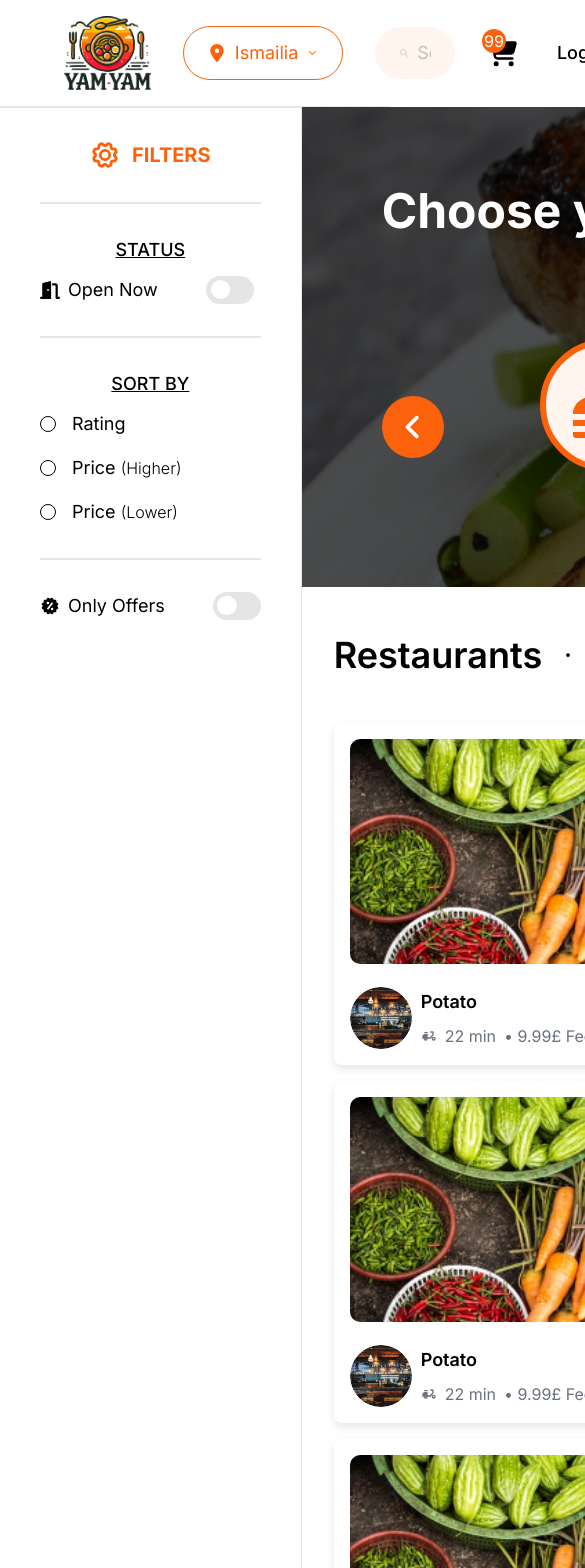
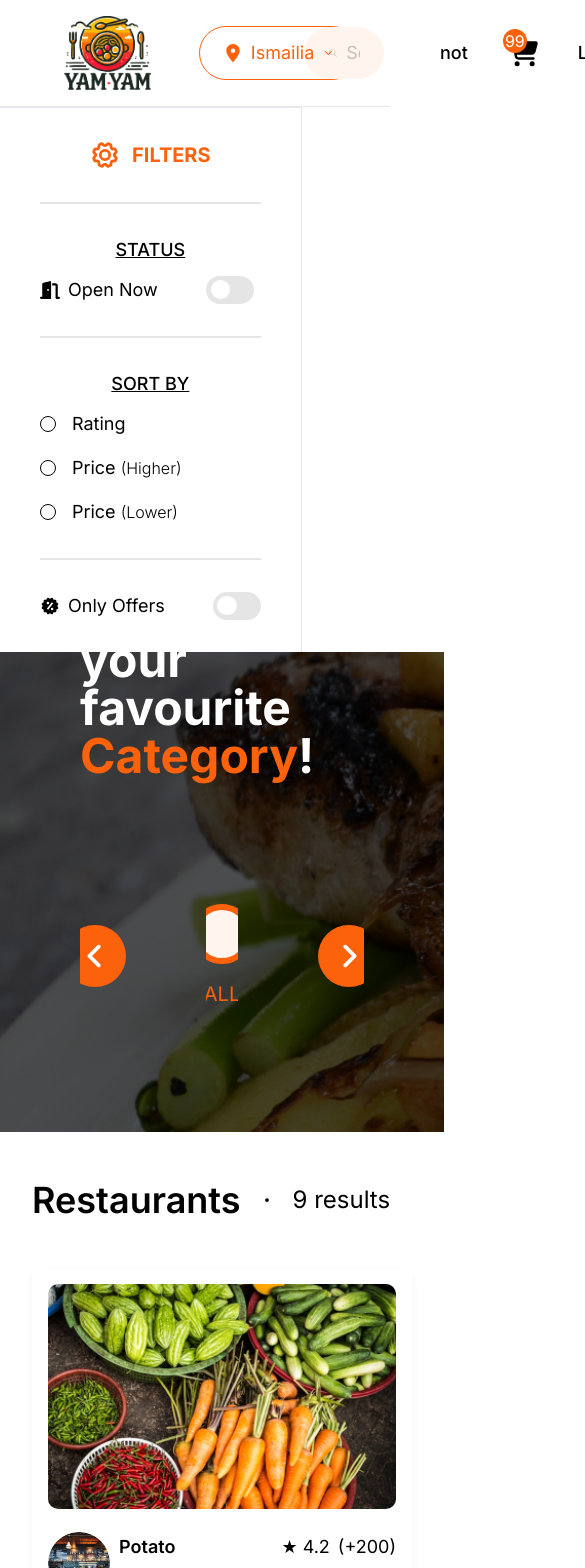
Before and after one commit to elsayedessam003/YumYum, a React (Vite) app in the folder Client/: page /restaurants in a window 390 px wide. Shown: the top 1568 px of the page, 585 px wide, since content can reach past the window. Built offline with nearby package versions, Linux system fonts and the light colour scheme.

Commit message:
adjusted some style

```diff
--- a/Client/src/components/Cart/CartButton.jsx
+++ b/Client/src/components/Cart/CartButton.jsx
@@ -10,12 +10,12 @@ function CartButton({ itemsNumber }) {
     <div className={"flex justify-center items-center relative group"}>
       <FaCartShopping
         className={
-          "text-3xl hover:text-project-orange transition-colors ease-linear cursor-pointer"
+          "text-3xl text-black group-hover:text-opacity-70 transition-colors ease-linear cursor-pointer"
         }
       />
       <div
         className={
-          "bg-project-orange absolute w-6 h-6 rounded-full flex justify-center items-center text-white -translate-x-1/3 -translate-y-1/2 cursor-pointer group-hover:bg-black transition-colors ease-linear"
+          "bg-project-orange absolute w-6 h-6 rounded-full flex justify-center items-center text-white -translate-x-1/3 -translate-y-1/2 cursor-pointer group-hover:bg-opacity-70 transition-colors ease-linear"
         }
       >
         {itemsNumber}
--- a/Client/src/components/Navbar/Navbar.jsx
+++ b/Client/src/components/Navbar/Navbar.jsx
@@ -33,23 +33,29 @@ function Navbar() {
           "flex items-center justify-between px-16 py-4 sticky top-0 bg-white z-10 border-b"
         }
       >
-        <img
-          src="/public/Logo.png"
-          alt="Yam Yam logo"
-          className={"h-[4.6rem]"}
-        />
+        <div className={"flex gap-12 items-center"}>
+          <img
+            src="/public/Logo.png"
+            alt="Yam Yam logo"
+            className={"h-[4.6rem]"}
+          />
+
+          <SelectMenu items={cities}>
+            <FaLocationDot />
+          </SelectMenu>
+        </div>
 
         <div
           className={"flex items-center justify-center gap-8 flex-grow pl-8"}
         >
-          <SelectMenu items={cities}>
-            <FaLocationDot />
-          </SelectMenu>
-
           <SearchBar placeHolder={"Search for restaurants"} />
         </div>
 
         <div className={"flex gap-4 pl-8"}>
+          <Button color={"black"} variant={"text"} className={"font-medium"}>
+            not
+          </Button>
+
           <CartButton itemsNumber={99} />
 
           <Button
--- a/Client/src/components/Restaurant Card/RestaurantCard.jsx
+++ b/Client/src/components/Restaurant Card/RestaurantCard.jsx
@@ -53,7 +53,7 @@ function RestaurantCard({
   };
 
   const gradientBackground = inside
-    ? `radial-gradient(circle at ${mousePosition.x}px ${mousePosition.y}px, rgba(252, 98, 12, 0.4), rgba(255, 255, 255, 0))`
+    ? `radial-gradient(circle at ${mousePosition.x}px ${mousePosition.y}px, rgba(252, 98, 12, 0.2), rgba(255, 255, 255, 0))`
     : "transparent";
 
   return (
@@ -67,7 +67,7 @@ function RestaurantCard({
         transition: "transform 0.3s ease, box-shadow 0.3s ease",
         boxShadow: inside
           ? "0 10px 20px rgba(0, 0, 0, 0.25)"
-          : "0 4px 10px rgba(0, 0, 0, 0.1)",
+          : "0 4px 10px rgba(0, 0, 0, 0.05)",
       }}
     >
       <div className="relative self-stretch">
--- a/Client/src/components/Slider/Slider.jsx
+++ b/Client/src/components/Slider/Slider.jsx
@@ -29,7 +29,9 @@ function Slider({ choice, setChoice, className, children }) {
   }
 
   return (
-    <div className={`flex w-full items-center gap-20 ${className}`}>
+    <div
+      className={`flex w-full items-center gap-20 ${className} overflow-hidden`}
+    >
       <Button
         rounding={"circle"}
         size={"small"}
--- a/Client/src/pages/restaurants/Restaurants.jsx
+++ b/Client/src/pages/restaurants/Restaurants.jsx
@@ -29,20 +29,18 @@ function Restaurants() {
 
   return (
     <div
-      className={""}
-      style={{
-        display: "grid",
-        gridTemplateColumns: "min-content auto",
-      }}
+      className={
+        "grid lg:grid-cols-[min-content_auto] grid-rows-[min-content_auto]"
+      }
     >
-      <div className={"row-span-3 w-fit h-full border-r relative"}>
+      <div className={"lg:row-span-3 w-fit h-full border-r relative"}>
         <RestaurantsFilterSection />
       </div>
 
       <div
         style={{ backgroundImage: "url('/CategoriesBackground.svg')" }}
         className={
-          "row-span-1 h-[30rem] bg-no-repeat bg-cover p-20 flex flex-col gap-[7rem] w-full"
+          "lg:row-span-1 h-[30rem] bg-no-repeat bg-cover p-[5rem] flex flex-col gap-[5rem] w-full overflow-hidden"
         }
       >
         <section className={"flex text-5xl font-bold text-white"}>
@@ -55,7 +53,7 @@ function Restaurants() {
         <Slider
           choice={category}
           setChoice={setCategory}
-          className={"h-1/2 w-full"}
+          className={"min-h-[12rem] w-full"}
         >
           {categories.map((item) => {
             return (
@@ -72,7 +70,7 @@ function Restaurants() {
 
       <div
         className={
-          "row-span-1 flex items-center gap-4 font-semibold text-4xl px-8 py-12"
+          "lg:row-span-1 flex items-center gap-4 font-semibold text-4xl px-8 py-12"
         }
       >
         <p>Restaurants</p>
@@ -82,7 +80,7 @@ function Restaurants() {
 
       <div
         className={
-          "row-span-1 grid justify-normal grid-cols-[repeat(auto-fill,minmax(380px,1fr))] gap-4 px-8"
+          "lg:row-span-1 grid justify-normal grid-cols-[repeat(auto-fill,minmax(380px,1fr))] gap-4 px-8"
         }
       >
         {restaurantCards.map((card, index) => (
```
